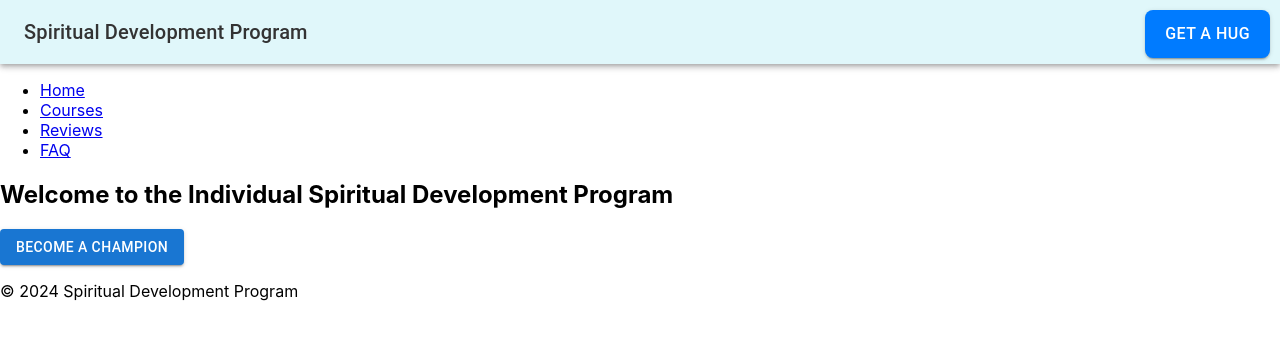
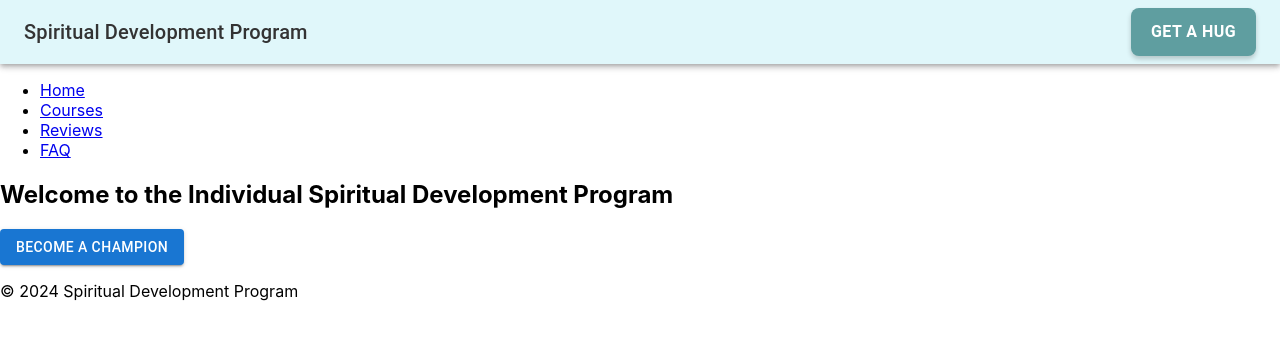
Before and after one commit to AndrePosm/spiritual-development, a React (Create React App) app: page / in a window 1280 px wide. Shown: the top 340 px of the page. Built offline with nearby package versions, Linux system fonts and the light colour scheme.

Commit message:
Removed duplicate GET A HUG button and placed it in the header

```diff
--- a/src/App.js
+++ b/src/App.js
@@ -7,14 +7,12 @@ import Home from './pages/Home';
 import Courses from './pages/Courses';
 import Reviews from './pages/Reviews';
 import FAQ from './pages/FAQ';
-import PurchaseButton from './components/PurchaseButton';
 
 function App() {
   return (
     <Router>
       <Header />
       <Sidebar />
-      <PurchaseButton />
       <main>
         <Routes>
           <Route path="/" element={<Home />} />
--- a/src/components/Header.js
+++ b/src/components/Header.js
@@ -1,5 +1,5 @@
 import React from 'react';
-import { AppBar, Toolbar, Typography } from '@mui/material';
+import { AppBar, Toolbar, Typography, Button } from '@mui/material';
 
 function Header() {
   return (
@@ -8,6 +8,24 @@ function Header() {
         <Typography variant="h6" component="div" sx={{ flexGrow: 1 }} style={{ color: '#333' }}>
           Spiritual Development Program
         </Typography>
+        {/* Добавляем кнопку GET A HUG */}
+        <Button
+          variant="contained"
+          sx={{
+            backgroundColor: '#5F9EA0',
+            color: 'white',
+            '&:hover': {
+              backgroundColor: '#4682B4',
+            },
+            padding: '10px 20px',
+            fontWeight: 'bold',
+            borderRadius: '8px',
+            fontSize: '16px',
+            boxShadow: '0 3px 5px rgba(0, 0, 0, 0.2)',
+          }}
+        >
+          GET A HUG
+        </Button>
       </Toolbar>
     </AppBar>
   );
--- a/src/components/PurchaseButton.js
+++ b/src/components/PurchaseButton.js
@@ -5,19 +5,20 @@ function PurchaseButton() {
   return (
     <Button
       variant="contained"
-      color="primary"
       sx={{
-        position: 'fixed',
-        top: '10px',
-        right: '10px',
+        position: 'absolute',
+        top: '20px', // Расположение сверху
+        right: '20px', // Расположение справа
+        backgroundColor: '#5F9EA0', // Темный мятный цвет
+        color: 'white',
+        '&:hover': {
+          backgroundColor: '#4682B4', // Более насыщенный оттенок при наведении
+        },
         padding: '10px 20px',
-        backgroundColor: '#007bff',
-        color: '#fff',
-        '&:hover': {
-          backgroundColor: '#0056b3',
-        },
+        fontWeight: 'bold',
+        borderRadius: '8px',
         fontSize: '16px',
-        borderRadius: '8px',
+        boxShadow: '0 3px 5px rgba(0, 0, 0, 0.2)',
       }}
     >
       GET A HUG
```
